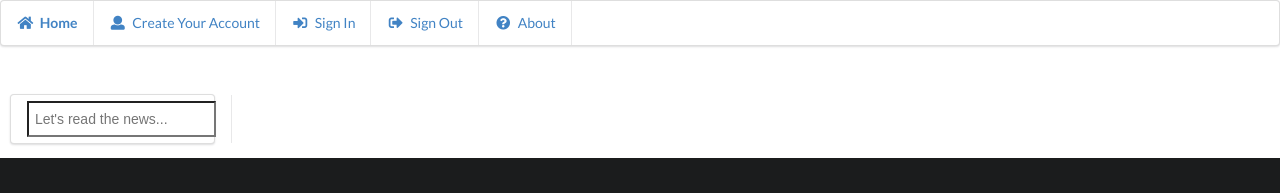
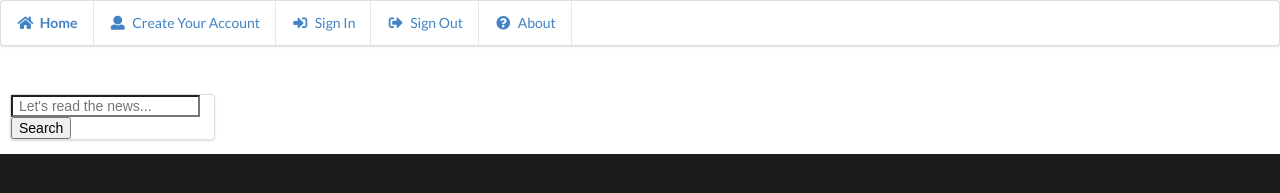
Before and after one commit to FizzyMo/Final-PROJECT, a React (Create React App) app in the folder client/: page /home in a window 1280 px wide. Shown: the top 193 px of the page. Built offline with nearby package versions, Linux system fonts and the light colour scheme; no server answers.

Commit message:
added button to search

```diff
--- a/client/src/component/Pages/Home.js
+++ b/client/src/component/Pages/Home.js
@@ -60,7 +60,6 @@ class Home extends React.Component {
 		return (
 			<>
 				<div class="ui menu" style={{ marginLeft: '10px', width: '16%' }}>
-					<div className="item">
 						<div className="ui action input">
 
 							<form
@@ -71,10 +70,14 @@ class Home extends React.Component {
 									ref={input => this.search = input}
 									onChange={this.handleInputChange}
 								/>
+							<button
+							type = "submit"
+							className="btn"> Search
+
+							</button>
 							</form>
 
 						</div>
-					</div>
 				</div>
 
 				<div style={{ background: 'wheat' }}>
```
